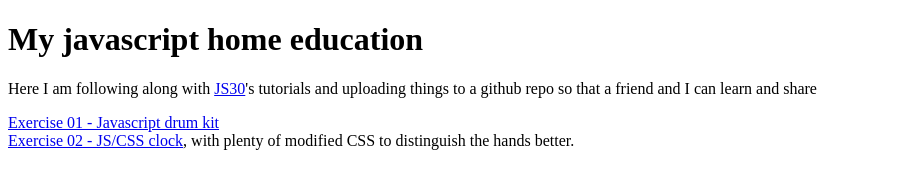
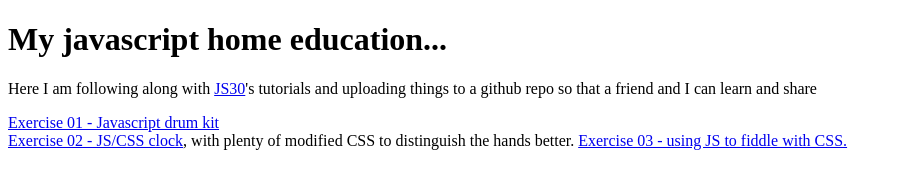
Before and after one commit to buggouttbrim85/JS30, a plain HTML site: page Index.html in a window 1280 px wide. Shown: the whole page, without its empty margins (0-903 px from the left). Drawn offline with Linux system fonts and the light colour scheme.

Commit message:
Update index.html on 4/15

```diff
--- a/Index.html
+++ b/Index.html
@@ -8,11 +8,11 @@
 <body>
 
 
-<h1>My javascript home education</h1>
+<h1>My javascript home education...</h1>
 <p>Here I am following along with <a href="https://javascript30.com/">JS30</a>'s tutorials and uploading things to a github repo so that a friend and I can learn and share</p>
 <a href="01drumkit/index.html">Exercise 01 - Javascript drum kit</a><br>
 <a href="02clock/index.html">Exercise 02 - JS/CSS clock</a>, with plenty of modified CSS to distinguish the hands better.
-
+<a href="03css/index.html">Exercise 03 - using JS to fiddle with CSS. </a>
 
 
 
```
